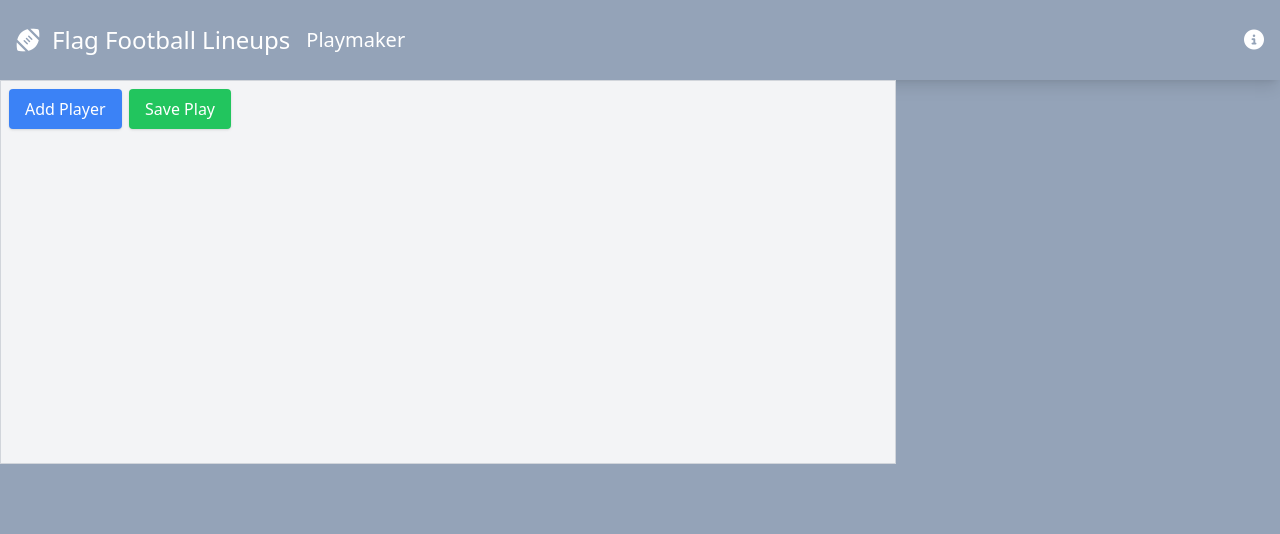
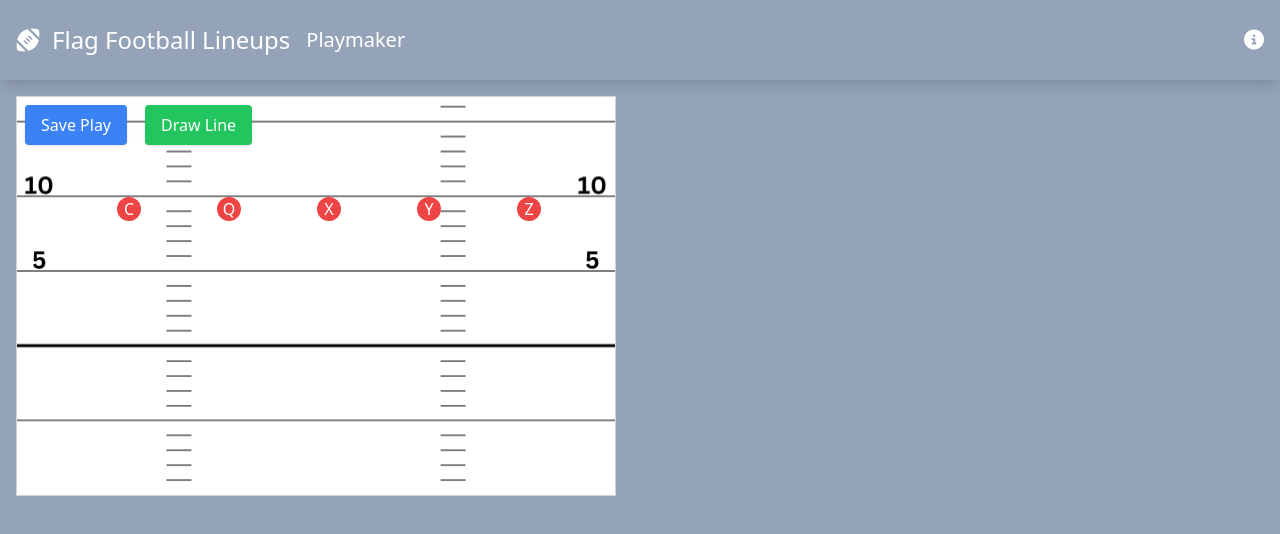
Before and after one commit to samsteimer/flag-football-lineup, a Vue app: page /playmaker in a window 1280 px wide. Shown: the top 534 px of the page. Built offline with nearby package versions, Linux system fonts and the light colour scheme.

Commit message:
added playfield

```diff
--- a/src/components/PlayField.vue
+++ b/src/components/PlayField.vue
@@ -1,5 +1,11 @@
 <template>
-    <div class="relative w-full max-w-4xl h-96 bg-gray-100 border border-gray-300" ref="field" @mousedown="startLine" @mousemove="drawLine" @mouseup="endLine">
+  <div
+    class="play-field relative w-600 max-w-4xl h-400 m-4 bg-gray-100 border border-gray-300"
+    ref="field"
+    @mousedown="startLine"
+    @mousemove="drawLine"
+    @mouseup="endLine"
+  >
     <svg class="absolute inset-0 w-full h-full">
       <defs>
         <marker id="arrow" markerWidth="10" markerHeight="10" refX="0" refY="3" orient="auto" markerUnits="strokeWidth">
@@ -8,7 +14,16 @@
       </defs>
       <line-component v-for="line in lines" :key="line.id" :line="line" />
       <!-- Temporary line for drawing -->
-        <line v-if="drawingLine" :x1="tempLine.start.x" :y1="tempLine.start.y" :x2="tempLine.end.x" :y2="tempLine.end.y" stroke="black" stroke-width="2" marker-end="url(#arrow)" />
+      <line
+        v-if="drawingLine"
+        :x1="tempLine.start.x"
+        :y1="tempLine.start.y"
+        :x2="tempLine.end.x"
+        :y2="tempLine.end.y"
+        stroke="black"
+        stroke-width="2"
+        marker-end="url(#arrow)"
+      />
     </svg>
     <player-icon
       v-for="player in players"
@@ -18,21 +33,21 @@
     />
     <button
       class="absolute top-2 left-2 bg-blue-500 text-white py-2 px-4 rounded shadow hover:bg-blue-600"
-        @click="addNewPlayer"
+      @click="handleSavePlay"
     >
-        Add Player
+      Save Play
     </button>
     <button
       class="absolute top-2 left-32 bg-green-500 text-white py-2 px-4 rounded shadow hover:bg-green-600"
-        @click="handleSavePlay"
+      @click="enableLineDrawing"
     >
-        Save Play
+      Draw Line
     </button>
   </div>
 </template>
 
 <script setup>
-  import { ref } from 'vue';
+import { ref, onMounted } from 'vue';
 import PlayerIcon from './PlayerIcon.vue';
 import LineComponent from './LineComponent.vue';
 import { state, addPlayer, updatePlayerPosition, addLine, savePlay } from '../state';
@@ -42,14 +57,24 @@
 
 const drawingLine = ref(false);
 const tempLine = ref({ start: { x: 0, y: 0 }, end: { x: 0, y: 0 } });
+const canDrawLine = ref(false);
 
-  const addNewPlayer = () => {
-    const newPlayer = {
+const playerNames = ['C', 'Q', 'X', 'Y', 'Z'];
+
+onMounted(() => {
+  if (players.value.length === 0) {
+    initializePlayers();
+  }
+});
+
+const initializePlayers = () => {
+  playerNames.forEach((name, index) => {
+    addPlayer({
       id: generateUniqueID(),
-      name: 'Player',
-      position: { x: 100, y: 100 }
-    };
-    addPlayer(newPlayer);
+      name: name,
+      position: { x: 100 * (index + 1), y: 100 }
+    });
+  });
 };
 
 const handleUpdatePlayerPosition = (player) => {
@@ -60,7 +85,12 @@
   savePlay();
 };
 
+const enableLineDrawing = () => {
+  canDrawLine.value = true;
+};
+
 const startLine = (event) => {
+  if (!canDrawLine.value) return;
   drawingLine.value = true;
   tempLine.value.start.x = event.offsetX;
   tempLine.value.start.y = event.offsetY;
@@ -69,17 +99,16 @@
 };
 
 const drawLine = (event) => {
-    if (drawingLine.value) {
+  if (!drawingLine.value) return;
   tempLine.value.end.x = event.offsetX;
   tempLine.value.end.y = event.offsetY;
-    }
 };
 
 const endLine = (event) => {
-    if (drawingLine.value) {
+  if (!drawingLine.value) return;
   drawingLine.value = false;
   addLine({ id: generateUniqueID(), start: { ...tempLine.value.start }, end: { ...tempLine.value.end } });
-    }
+  canDrawLine.value = false; // Disable further line drawing until the button is pressed again
 };
 
 const generateUniqueID = () => {
@@ -88,6 +117,12 @@
 </script>
 
 <style scoped>
+.play-field {
+  background-image: url('@/assets/flagfield.png');
+  background-repeat: no-repeat;
+  background-size: cover;
+  background-position: center;
+}
 .relative {
   position: relative;
 }
--- a/src/components/PlayerIcon.vue
+++ b/src/components/PlayerIcon.vue
@@ -1,6 +1,6 @@
 <template>
   <div
-      class="absolute w-8 h-8 bg-red-500 text-white flex items-center justify-center rounded-full cursor-pointer select-none"
+    class="absolute w-6 h-6 bg-red-500 text-white flex items-center justify-center rounded-full cursor-pointer select-none"
     :style="{ left: player.position.x + 'px', top: player.position.y + 'px' }"
     @mousedown="startDrag"
   >
--- a/tailwind.config.js
+++ b/tailwind.config.js
@@ -6,6 +6,12 @@ export default {
       container: {
         padding: "1rem",
         center: true,
+      },
+      width: {
+        '600': '600px'
+      },
+      height: {
+        '400': '400px'
       }
     },
   },
```
Also changed, not shown: src/assets/flagfield.png (added), src/components/LineComponent.vue (indentation only). Lines whose indentation alone changed are shown as unchanged.
